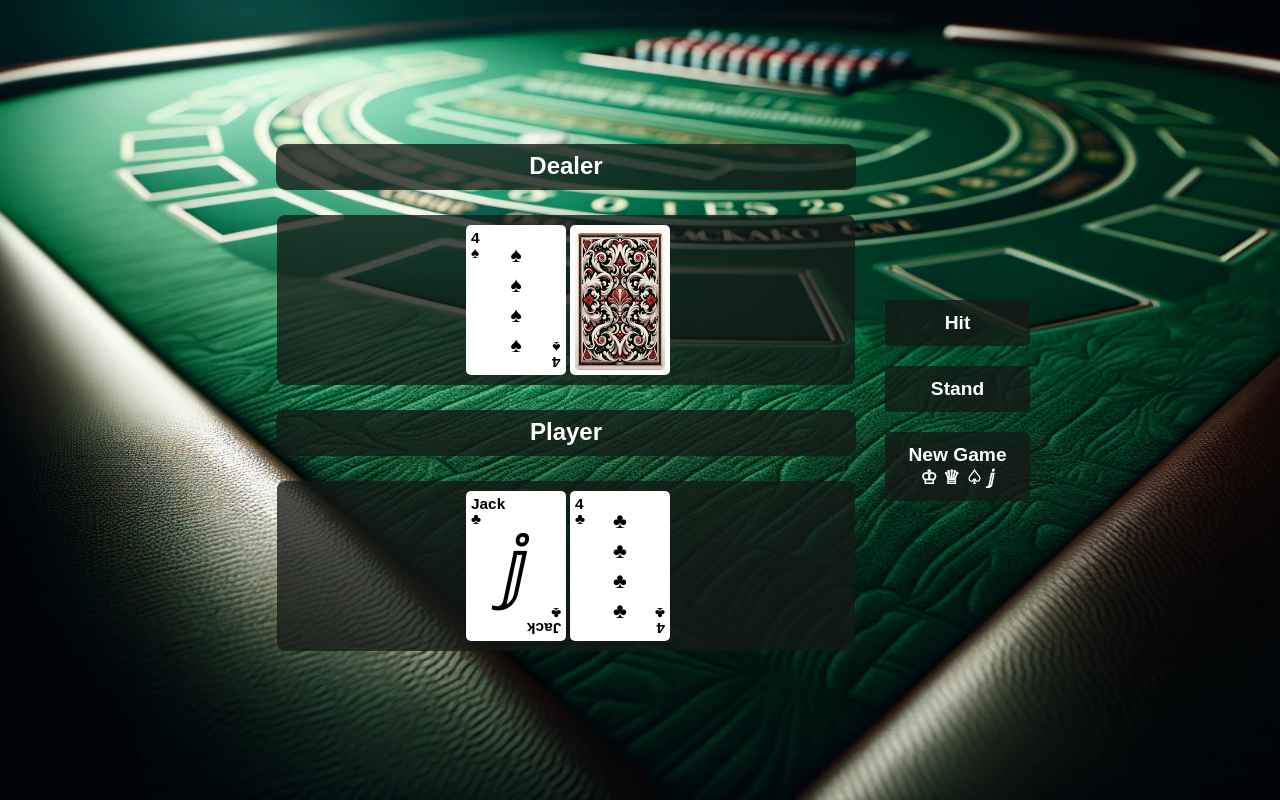
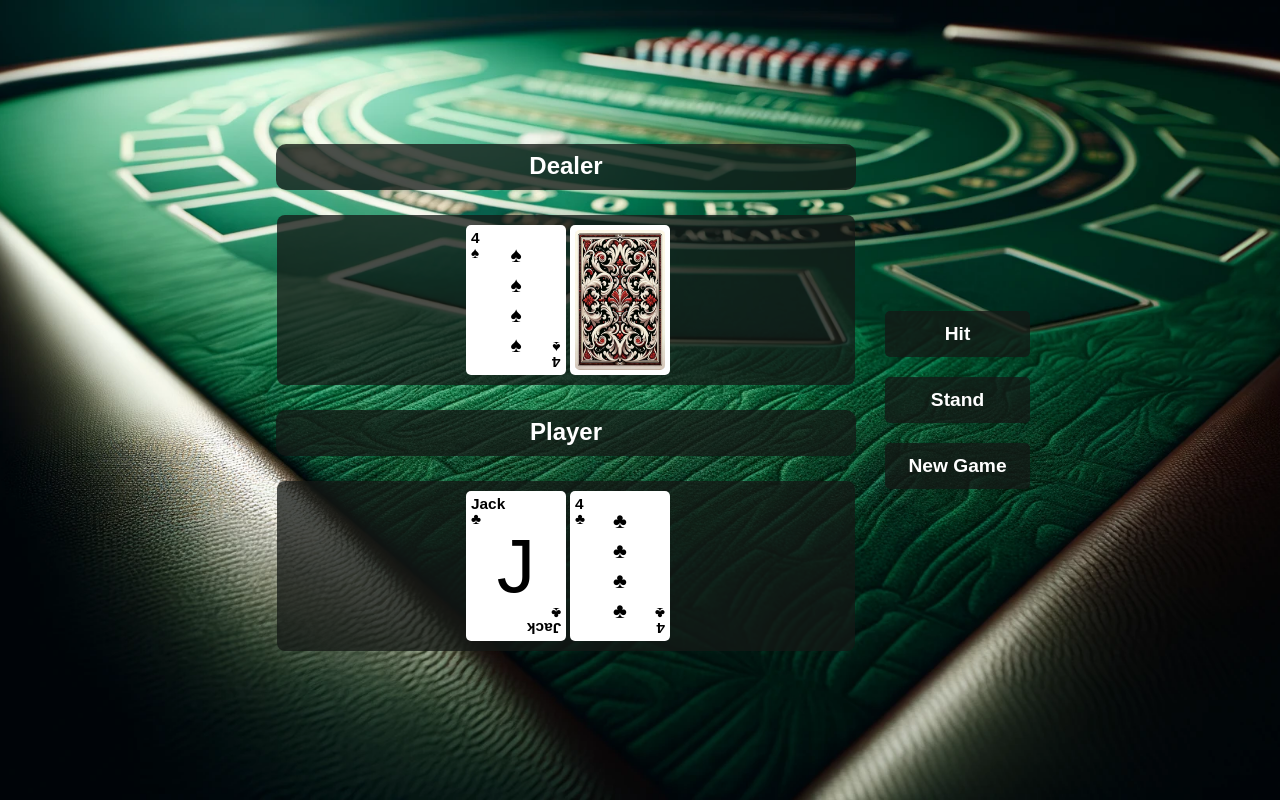
Before and after one commit to LRSORRENTI/Blackjack, a plain HTML site: page index.html in a window 1280 px wide. Drawn offline with Linux system fonts and the light colour scheme.

Commit message:
added more styling changes to cards, different font sizes

```diff
--- a/index.html
+++ b/index.html
@@ -29,7 +29,7 @@
     <div class="wrap-2">
     <button id="hit-button">Hit</button>
     <button id="stand-button">Stand</button>
-    <button id="new-game-button">New Game &#x2654; &#x2655; &#x2664; &#x2149</button>
+    <button id="new-game-button">New Game</button>
     <div class="img"></div>
     </div>
     </div>
--- a/javascript/index.js
+++ b/javascript/index.js
@@ -263,7 +263,8 @@ function renderCard(card, isHidden = false) {
     const icons = {
         'King': '&#x2654;',  // Unicode for a King chess piece as a placeholder
         'Queen': '&#x2655;', // Unicode for a Queen chess piece as a placeholder
-        'Jack': '&#x2149;',  // Unicode for a script letter J as a placeholder
+        // 'Jack': '&#x2149;',  // Unicode for a script letter J as a placeholder
+        'Jack': 'J',  // Unicode for a script letter J as a placeholder
         'Ace': '&#x2664;'    // Unicode for a spade as a placeholder
     };
 
@@ -294,7 +295,8 @@ function renderCard(card, isHidden = false) {
         centerDiv.classList.add('center');
         if (icons[card.card]) {
             centerDiv.innerHTML = icons[card.card];
-            centerDiv.classList.add('icon-center'); // Add class for icon center
+            centerDiv.classList.add('icon-center');
+            // Add class for icon center
         } else if (!isNaN(card.card) && card.card >= 2 && card.card <= 10) {
             // Create a grid for number cards (2-10)
             if (card.card <= 4) {
--- a/stylesheets/index.css
+++ b/stylesheets/index.css
@@ -153,8 +153,9 @@ button:hover {
     align-items: center;
     font-size: 1.1em;
     height: 100%;
+    /* margin-top: 4px; */
     padding: 10px;
-    /* margin-left: 2px; */
+    /* padding-bottom: 5px; */
     box-sizing: border-box;
 }
 
```
